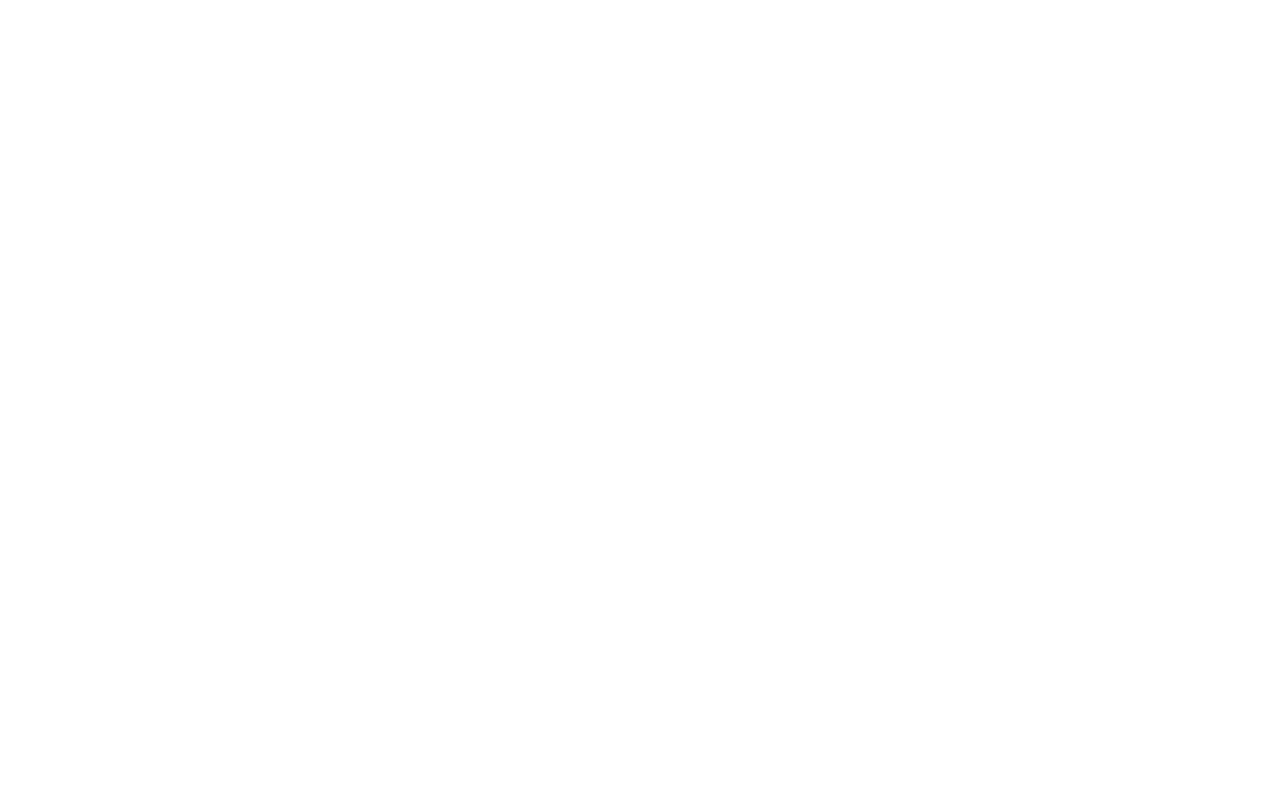
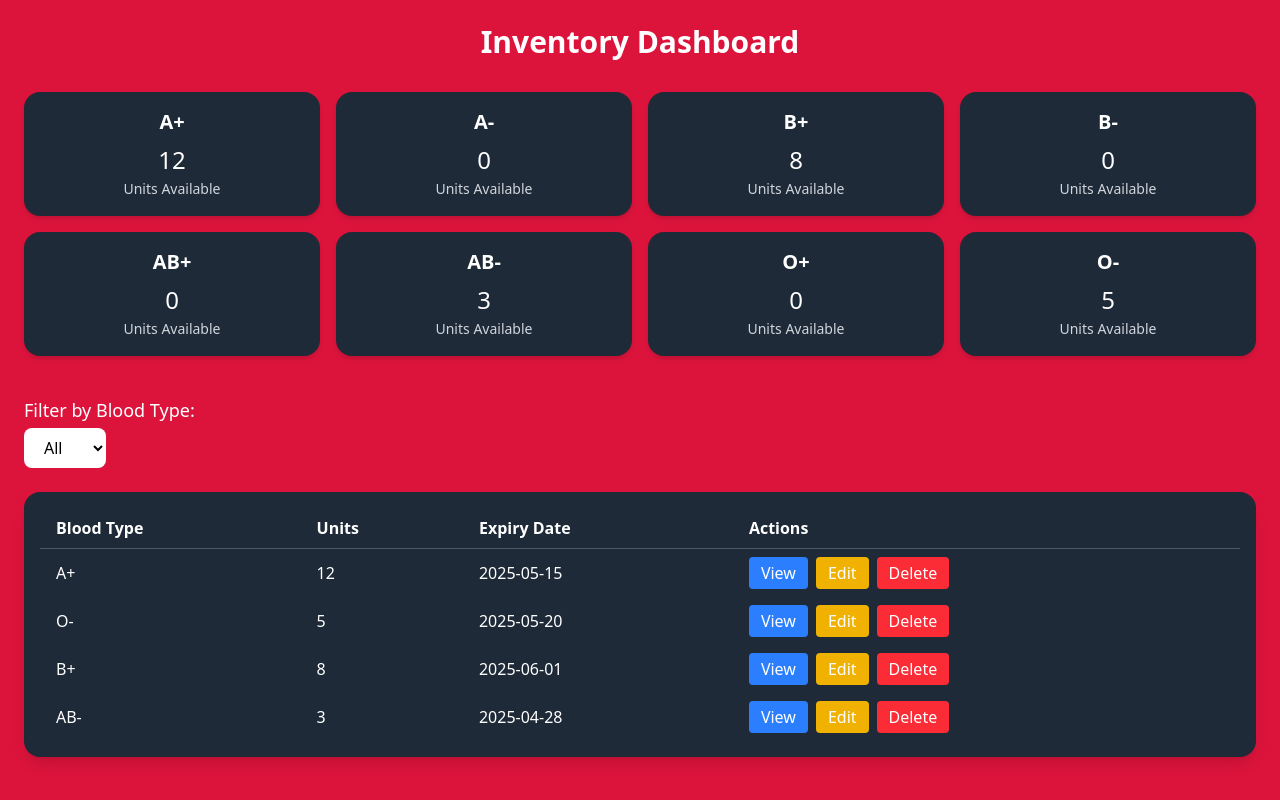
Before and after one commit to Amanullah-Kubar/dbsProject, a React (Vite) app in the folder blood-donation/: page /Inventory in a window 1280 px wide. Before the commit this address had no page. Built offline with nearby package versions, Linux system fonts and the light colour scheme.

Commit message:
Added  inventory dashboard

```diff
--- a/blood-donation/src/App.jsx
+++ b/blood-donation/src/App.jsx
@@ -4,6 +4,7 @@
 import { Route, Routes } from 'react-router-dom'
 import { BrowserRouter as Router } from 'react-router-dom'
 import PatientRequestForm from './Pages/PatientRequestForm'
+import InventoryDashboard from './Pages/InventoryDashboard'
 
 export default function App() {
   return (
@@ -12,12 +13,22 @@
         <Routes>
           <Route path="/" element={<LandingPage />} />
           <Route path="/DonorRegistrationForm" element={<DonorRegistrationForm />} />
-          <Route path="/PatientRequestForm" element={<PatientRequestForm/>} />
+          <Route
+            path="/PatientRequestForm"
+            element={
+              <PatientRequestForm />
+            } />
+          <Route
+            path="/Inventory"
+            element={
+              <InventoryDashboard />
+            }
+          ></Route>
         </Routes>
       </Router>
 
 
 
     </>
-  )
+  );
 }
--- a/blood-donation/src/Pages/Inventory.jsx
+++ /dev/null
@@ -1,9 +0,0 @@
-import React from 'react'
-
-export default function Inventory() {
-  return (
-    <div>
-
-    </div>
-  )
-}
--- /dev/null
+++ b/blood-donation/src/Pages/InventoryDashboard.jsx
@@ -0,0 +1,100 @@
+import React, { useState } from 'react';
+
+const mockData = [
+  { id: 1, bloodType: 'A+', units: 12, expiryDate: '2025-05-15' },
+  { id: 2, bloodType: 'O-', units: 5, expiryDate: '2025-05-20' },
+  { id: 3, bloodType: 'B+', units: 8, expiryDate: '2025-06-01' },
+  { id: 4, bloodType: 'AB-', units: 3, expiryDate: '2025-04-28' },
+];
+
+const bloodTypes = ['All', 'A+', 'A-', 'B+', 'B-', 'AB+', 'AB-', 'O+', 'O-'];
+
+const InventoryDashboard = () => {
+  const [selectedType, setSelectedType] = useState('All');
+
+  const filteredData =
+    selectedType === 'All'
+      ? mockData
+      : mockData.filter((sample) => sample.bloodType === selectedType);
+
+  const getTotalUnitsByType = (type) =>
+    mockData.filter((s) => s.bloodType === type).reduce((sum, s) => sum + s.units, 0);
+
+  return (
+    <div className="min-h-screen bg-[#DC143C] p-6 text-white">
+      <h1 className="text-3xl font-bold text-center mb-8">Inventory Dashboard</h1>
+
+      {/* Summary Tiles */}
+      <div className="grid grid-cols-2 sm:grid-cols-3 md:grid-cols-4 gap-4 mb-10">
+        {bloodTypes.slice(1).map((type) => (
+          <div key={type} className="bg-[#1E2A38] p-4 rounded-2xl shadow-md text-center">
+            <h2 className="text-xl font-semibold">{type}</h2>
+            <p className="text-2xl mt-2">{getTotalUnitsByType(type)}</p>
+            <span className="text-sm text-gray-300">Units Available</span>
+          </div>
+        ))}
+      </div>
+
+      {/* Filter */}
+      <div className="mb-6 flex flex-col sm:flex-row items-center justify-between gap-4">
+        <div>
+          <label className="block text-lg font-medium mb-1">Filter by Blood Type:</label>
+          <select
+            value={selectedType}
+            onChange={(e) => setSelectedType(e.target.value)}
+            className="bg-white text-black px-4 py-2 rounded-lg focus:outline-none"
+          >
+            {bloodTypes.map((type) => (
+              <option key={type} value={type}>
+                {type}
+              </option>
+            ))}
+          </select>
+        </div>
+      </div>
+
+      {/* Table */}
+      <div className="overflow-x-auto bg-[#1E2A38] rounded-2xl shadow-lg p-4">
+        <table className="w-full table-auto text-white">
+          <thead>
+            <tr className="text-left border-b border-gray-600">
+              <th className="py-2 px-4">Blood Type</th>
+              <th className="py-2 px-4">Units</th>
+              <th className="py-2 px-4">Expiry Date</th>
+              <th className="py-2 px-4">Actions</th>
+            </tr>
+          </thead>
+          <tbody>
+            {filteredData.map((sample) => (
+              <tr key={sample.id} className="hover:bg-[#2E3B4E] transition">
+                <td className="py-2 px-4">{sample.bloodType}</td>
+                <td className="py-2 px-4">{sample.units}</td>
+                <td className="py-2 px-4">{sample.expiryDate}</td>
+                <td className="py-2 px-4 flex gap-2">
+                  <button className="bg-blue-500 hover:bg-blue-600 text-white px-3 py-1 rounded">
+                    View
+                  </button>
+                  <button className="bg-yellow-500 hover:bg-yellow-600 text-white px-3 py-1 rounded">
+                    Edit
+                  </button>
+                  <button className="bg-red-500 hover:bg-red-600 text-white px-3 py-1 rounded">
+                    Delete
+                  </button>
+                </td>
+              </tr>
+            ))}
+            {filteredData.length === 0 && (
+              <tr>
+                <td colSpan="4" className="text-center py-4 text-gray-400">
+                  No blood samples found.
+                </td>
+              </tr>
+            )}
+          </tbody>
+        </table>
+      </div>
+    </div>
+  );
+};
+
+export default InventoryDashboard;
--- a/blood-donation/src/Pages/LandingPage.jsx
+++ b/blood-donation/src/Pages/LandingPage.jsx
@@ -23,7 +23,7 @@
     icon: <FaBriefcaseMedical className="text-[#DC143C] w-10 h-10" />,
     bg: '#FFFFFF',
     buttonText: 'Inventory',
-    link:'/Inventory',
+    link:'/InventoryDashboard',
   },
 ];
 
--- a/blood-donation/src/Pages/PatientRequestForm.jsx
+++ b/blood-donation/src/Pages/PatientRequestForm.jsx
@@ -3,35 +3,35 @@
 const PatientRequestForm = () => {
   return (
     <div className="min-h-screen bg-[#f8f9fa] flex items-center justify-center py-10 px-4">
-      <div className="bg-white shadow-xl rounded-3xl w-full max-w-3xl p-8">
+      <div className="bg-[#1E2A38] shadow-xl rounded-3xl w-full max-w-3xl p-8">
         <h2 className="text-2xl font-semibold text-[#DC143C] mb-6 text-center">
           Patient Blood Request Form
         </h2>
         <form className="grid grid-cols-1 md:grid-cols-2 gap-6">
           {/* Patient Name */}
           <div>
-            <label className="block text-sm font-medium text-gray-700">Patient Name</label>
+            <label className="block text-sm font-medium text-[#E0E0E0]">Patient Name</label>
             <input
               type="text"
               placeholder="Enter patient name"
-              className="mt-1 block w-full px-4 py-2 border border-gray-300 rounded-xl shadow-sm focus:ring-[#DC143C] focus:border-[#DC143C]"
+              className="mt-1 block w-full px-4 py-2 border border-gray-300 rounded-xl shadow-sm focus:ring-[#DC143C] focus:border-[#DC143C] bg-[#E0E0E0]"
             />
           </div>
 
           {/* Age */}
           <div>
-            <label className="block text-sm font-medium text-gray-700">Age</label>
+            <label className="block text-sm font-medium text-[#E0E0E0]">Age</label>
             <input
               type="number"
               placeholder="Enter age"
-              className="mt-1 block w-full px-4 py-2 border border-gray-300 rounded-xl shadow-sm focus:ring-[#DC143C] focus:border-[#DC143C]"
+              className="mt-1 block w-full px-4 py-2 border border-gray-300 rounded-xl shadow-sm focus:ring-[#DC143C] focus:border-[#DC143C]  bg-[#E0E0E0]"
             />
           </div>
 
           {/* Gender */}
           <div>
-            <label className="block text-sm font-medium text-gray-700">Gender</label>
-            <select className="mt-1 block w-full px-4 py-2 border border-gray-300 rounded-xl shadow-sm focus:ring-[#DC143C] focus:border-[#DC143C]">
+            <label className="block text-sm font-medium text-[#E0E0E0]">Gender</label>
+            <select className="mt-1 block w-full px-4 py-2 border border-gray-300 rounded-xl shadow-sm focus:ring-[#DC143C] focus:border-[#DC143C]  bg-[#E0E0E0]">
               <option value="">Select Gender</option>
               <option>Male</option>
               <option>Female</option>
@@ -41,8 +41,8 @@
 
           {/* Blood Group */}
           <div>
-            <label className="block text-sm font-medium text-gray-700">Blood Group</label>
-            <select className="mt-1 block w-full px-4 py-2 border border-gray-300 rounded-xl shadow-sm focus:ring-[#DC143C] focus:border-[#DC143C]">
+            <label className="block text-sm font-medium text-[#E0E0E0]">Blood Group</label>
+            <select className="mt-1 block w-full px-4 py-2 border border-gray-300 rounded-xl shadow-sm focus:ring-[#DC143C] focus:border-[#DC143C]  bg-[#E0E0E0]">
               <option value="">Select Blood Group</option>
               <option>A+</option>
               <option>A−</option>
@@ -57,50 +57,50 @@
 
           {/* Units Required */}
           <div>
-            <label className="block text-sm font-medium text-gray-700">Units Required</label>
+            <label className="block text-sm font-medium text-[#E0E0E0]">Units Required</label>
             <input
               type="number"
               placeholder="Enter number of units"
-              className="mt-1 block w-full px-4 py-2 border border-gray-300 rounded-xl shadow-sm focus:ring-[#DC143C] focus:border-[#DC143C]"
+              className="mt-1 block w-full px-4 py-2 border border-gray-300 rounded-xl shadow-sm focus:ring-[#DC143C] focus:border-[#DC143C]  bg-[#E0E0E0]"
             />
           </div>
 
           {/* Date Needed */}
           <div>
-            <label className="block text-sm font-medium text-gray-700">Date Needed</label>
+            <label className="block text-sm font-medium text-[#E0E0E0]">Date Needed</label>
             <input
               type="date"
-              className="mt-1 block w-full px-4 py-2 border border-gray-300 rounded-xl shadow-sm focus:ring-[#DC143C] focus:border-[#DC143C]"
+              className="mt-1 block w-full px-4 py-2 border border-gray-300 rounded-xl shadow-sm focus:ring-[#DC143C] focus:border-[#DC143C]  bg-[#E0E0E0]"
             />
           </div>
 
           {/* Hospital Name */}
           <div className="md:col-span-2">
-            <label className="block text-sm font-medium text-gray-700">Hospital Name / Location</label>
+            <label className="block text-sm font-medium text-[#E0E0E0]">Hospital Name / Location</label>
             <input
               type="text"
               placeholder="Enter hospital name and location"
-              className="mt-1 block w-full px-4 py-2 border border-gray-300 rounded-xl shadow-sm focus:ring-[#DC143C] focus:border-[#DC143C]"
+              className="mt-1 block w-full px-4 py-2 border border-gray-300 rounded-xl shadow-sm focus:ring-[#DC143C] focus:border-[#DC143C]  bg-[#E0E0E0]"
             />
           </div>
 
           {/* Contact Number */}
           <div className="md:col-span-2">
-            <label className="block text-sm font-medium text-gray-700">Contact Number</label>
+            <label className="block text-sm font-medium text-[#E0E0E0]">Contact Number</label>
             <input
               type="tel"
               placeholder="Enter contact number"
-              className="mt-1 block w-full px-4 py-2 border border-gray-300 rounded-xl shadow-sm focus:ring-[#DC143C] focus:border-[#DC143C]"
+              className="mt-1 block w-full px-4 py-2 border border-gray-300 rounded-xl shadow-sm focus:ring-[#DC143C] focus:border-[#DC143C]  bg-[#E0E0E0]"
             />
           </div>
 
           {/* Notes */}
           <div className="md:col-span-2">
-            <label className="block text-sm font-medium text-gray-700">Additional Notes</label>
+            <label className="block text-sm font-medium text-[#E0E0E0]">Additional Notes</label>
             <textarea
               rows="4"
               placeholder="Any other information"
-              className="mt-1 block w-full px-4 py-2 border border-gray-300 rounded-xl shadow-sm focus:ring-[#DC143C] focus:border-[#DC143C]"
+              className="mt-1 block w-full px-4 py-2 border border-gray-300 rounded-xl shadow-sm focus:ring-[#DC143C] focus:border-[#DC143C]  bg-[#E0E0E0]"
             ></textarea>
           </div>
 
```
